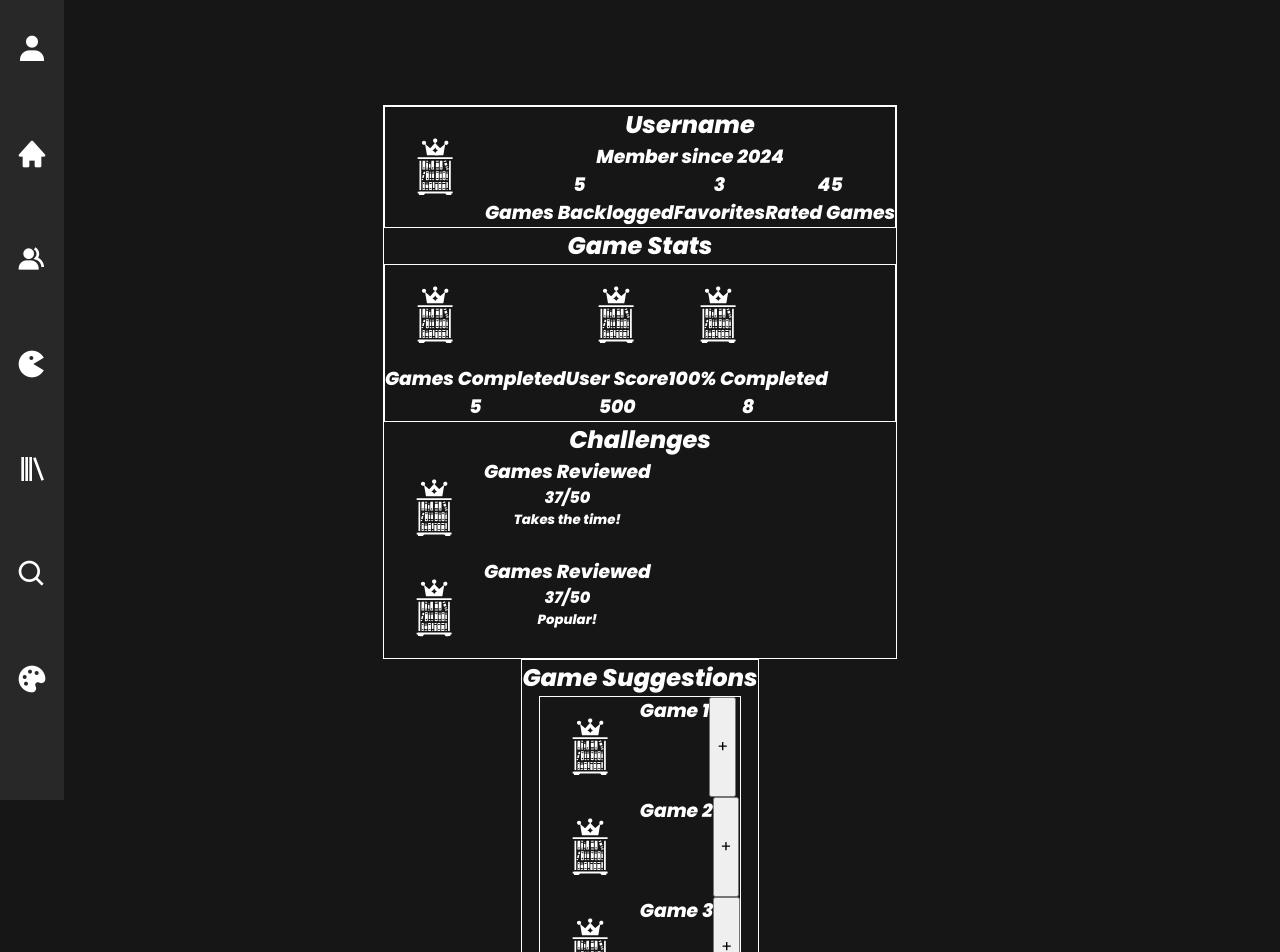
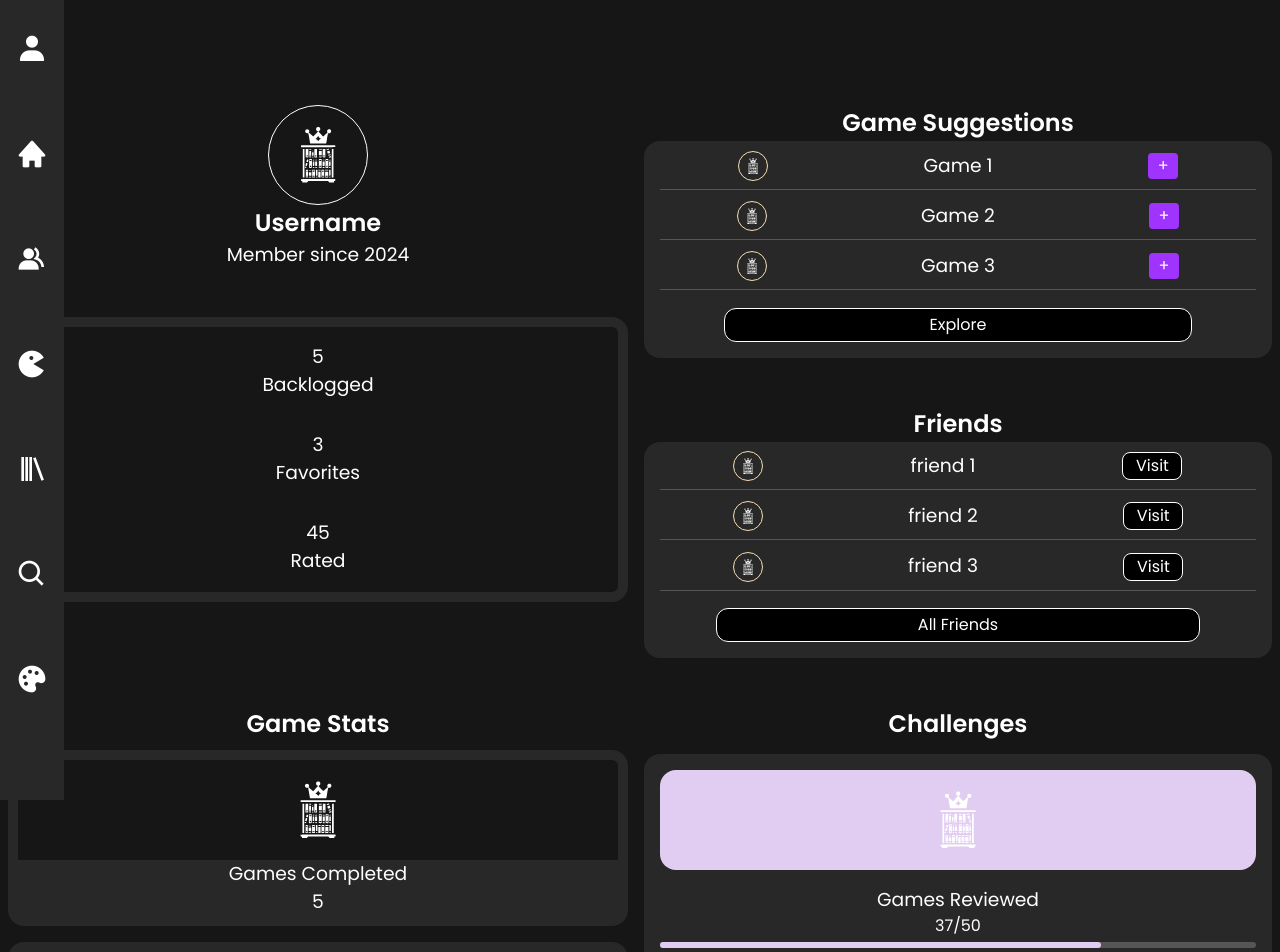
Before and after one commit to saduhub/Backlog-Boss, a React (Vite) app in the folder client/: page /Profile in a window 1280 px wide. Shown: the top 952 px of the page. Built offline with nearby package versions, Linux system fonts and the light colour scheme.

Commit message:
Finished Profile page styling. Need to finish desktop spacing

```diff
--- a/client/src/assets/css/profile.css
+++ b/client/src/assets/css/profile.css
@@ -2,77 +2,270 @@
     display: flex;
     flex-direction: column;
     width: 100vw;
-    padding: 0 5%;
+    /* padding: 0 5%;  */
     text-align: center;
     margin: calc(5vh + 25px) auto 50%;
     color: #ffffff;
     min-width: 280px;
 }
+
+.profile-main-section img {
+    max-width: 100px;
+    margin: 0 auto;
+}
+
+.profile-main-section h2 {
+    font-style: normal;
+    font-weight: 600;
+}
+
+.profile-main-section h3,h4,h5 {
+    font-style: normal;
+    font-weight: 400;
+}
 /* Section 1 */
 .profile-user-stats-challenges {
+    width: 100%;
     margin: 0 auto;
     display: flex;
     flex-direction: column;
-    border: #ffffff solid 1px;
 }
 /* User Card */
 .profile-user {
     display: flex;
-    flex-direction: row;
+    flex-direction: column;
+    margin-bottom: 3rem;
+}
+
+.profile-user img {
+    border-radius: 50%;
     border: #ffffff solid 1px;
+}
+
+.profile-username-since {
+    margin-bottom: 3rem;
 }
 
 .profile-user-stats {
     display: flex;
-    flex-direction: row;
+    flex-direction: column;
+    border: #282828 10px solid;
+    border-radius: 1rem;
+    margin: 0 3rem;
+}
+
+.profile-user-games, .profile-favorite-games, .profile-rated-games {
+    margin: 1rem auto;
 }
 /* Game Stats */
+.profile-games {
+    margin-bottom: 3rem;
+}
+
 .profile-game-stats {
     display: flex;
-    flex-direction: row;
-    border: #ffffff solid 1px;
+    flex-direction: column;
 }
+
+.profile-game-stats h3 {
+    background-color: #282828;
+}
+
+.profile-completed-games, .profile-score-games, .profile-onehundred-games {
+    border: #282828 10px solid;
+    border-radius: 1rem;
+    margin: 0 3rem 1rem;
+}
+
 /* Challenges */
+.profile-challenges {
+    margin-bottom: 3rem;
+}
+
 .profile-games-reviewed, .profile-likes-gardnered {
     display: flex;
-    flex-direction: row;
+    flex-direction: column;
+    background-color: #282828;
+    margin: 0 3rem 1rem;
+    padding: 1rem;
+    border-radius: 1rem;
+}
+
+.profile-reviewed-image, .profile-likes-image {
+    background-color: #E1CDF2;
+    border-radius: 1rem;
+    margin-bottom: 1rem;
+}
+
+.profile-progress-bar {
+    width: 100%;
+    background-color: #565656;
+    margin: 0.25rem 0;
+    border-radius: 0.3rem;
+}
+
+.profile-progress-bar p {
+    opacity: 0;
+    font-size: 4px;
+}
+
+.profile-reviewed {
+    width: calc(37/50 * 100%);
+    background-color: #E1CDF2;
+    border-radius: 0.3rem;
+}
+
+.profile-likes {
+    width: calc(1/200 * 100%);
+    background-color: #E1CDF2;
+    border-radius: 0.3rem;
+}
+/* Challenges Desktop */
+.profile-challenges-desktop {
+    display: none;
 }
 /* Section 2 */
 .profile-suggestions-friends {
+    width: 100%;
     margin: 0 auto;
+    padding: 0 3rem;
     display: flex;
     flex-direction: column;
-    border: #ffffff solid 1px;
 }
 /* Game Suggestions */
 .profile-game-suggestions{
-    margin: 0 auto;
+    width: 100%;
+    margin: 0 auto 3rem;
     display: flex;
     flex-direction: column;
-    border: #ffffff solid 1px;
+    border-radius: 1rem;
+    background-color: #282828;
+}
+
+.profile-explore-button {
+    margin: 1rem 5rem;
+    padding: 0.25rem 0;
+    background-color: #000000;
+    border: 1px solid #ffffff;
+    border-radius: 0.75rem;
+    color: #ffffff;
 }
 /* Game */
 .profile-game-suggested {
     display: flex;
     flex-direction: row;
+    justify-content: space-around;
+    align-items: center;
+    margin: 0.1rem 1rem;
+    padding: 0.5rem 0;
+    border-bottom: #565656 solid 1px;
+}
+
+.profile-game-suggested img {
+    height: auto;
+    width: 30px;
+    margin: 0;
+    border-radius: 50%;
+    border: solid wheat 1px;
+}
+
+.profile-game-suggested button {
+    width: 30px;
+    border-radius: 0.25rem;
+    background-color: #9F34FF;
+    border: none;
+    color: #ffffff;
 }
 /* Friends */
 .profile-friend-list{
-    margin: 0 auto;
+    width: 100%;
+    margin: 0 auto 3rem;
     display: flex;
     flex-direction: column;
-    border: #ffffff solid 1px;
+    border-radius: 1rem;
+    background-color: #282828;
 }
 /* Friend */
 .profile-friend-listed {
+    /* display: flex;
+    flex-direction: row; */
     display: flex;
     flex-direction: row;
+    justify-content: space-around;
+    align-items: center;
+    margin: 0.1rem 1rem;
+    padding: 0.5rem 0;
+    border-bottom: #565656 solid 1px;
 }
-img {
-    max-width: 100px;
+
+.profile-all-friends-button {
+    margin: 1rem 4.5rem;
+    padding: 0.25rem 0;
+    background-color: #000000;
+    border: 1px solid #ffffff;
+    border-radius: 0.75rem;
+    color: #ffffff;
+}
+
+.profile-friend-listed img {
+    height: auto;
+    width: 30px;
+    margin: 0;
+    border-radius: 50%;
+    border: solid wheat 1px;
+}
+
+.profile-friend-listed button {
+    width: 60px;
+    border-radius: 0.5rem;
+    background-color: #000000;
+    border: 1px solid #ffffff;
+    color: #ffffff;
 }
 
 /* Media Queries  */
+@media (max-width: 360px) {
+    .profile-user-stats, .profile-completed-games, .profile-score-games, .profile-onehundred-games, .profile-games-reviewed, .profile-likes-gardnered {
+        margin: 1rem;
+    }
+
+    .profile-suggestions-friends {
+        padding: 0 1rem;
+    }
+}
+
+@media (min-width: 540px) {
+    .profile-main-section {
+        flex-direction: row;
+    }
+
+    .profile-user {
+        margin-bottom: 6rem;
+    }
+
+    /* Mobile Challenges */
+    .profile-challenges {
+        display: none;
+    }
+    /* Desktop Challenges */
+    .profile-challenges-desktop {
+        display: block;
+    }
+
+    .profile-games-reviewed, .profile-likes-gardnered {
+        margin: 0.75rem 0 1rem 0;
+    }
+
+    .profile-user-stats, .profile-completed-games, .profile-score-games, .profile-onehundred-games {
+        margin: 0.5rem;
+    }
+
+    .profile-suggestions-friends {
+        padding: 0 0.5rem;
+    }
+
+}
+
 @media (min-width: 760px) {
     .profile-main-section {
         margin: calc(10vh + 25px) auto 5%;
--- a/client/src/pages/Profile.jsx
+++ b/client/src/pages/Profile.jsx
@@ -27,7 +27,7 @@ function Profile() {
                 <div className="profile-user-stats">
                   <div className="profile-user-games">
                     <h3>5</h3>
-                    <h3>Games Backlogged</h3>
+                    <h3>Backlogged</h3>
                   </div>
                   <div className="profile-favorite-games">
                     <h3>3</h3>
@@ -35,7 +35,7 @@ function Profile() {
                   </div>
                   <div className="profile-rated-games">
                     <h3>45</h3>
-                    <h3>Rated Games</h3>
+                    <h3>Rated</h3>
                   </div>
                 </div>
               </div>
@@ -70,7 +70,7 @@ function Profile() {
                   </div>
                 </div>
               </div>
-            {/* Challenges */}
+              {/* Challenges Mobile */}
               <div className="profile-challenges">
                 <h2>Challenges</h2>
                 {/* Reviewed */}
@@ -83,7 +83,11 @@ function Profile() {
                       <h3>Games Reviewed</h3>
                       <h4>37/50</h4>
                     </div>
-                  <div className='profile-progress-bar'></div>
+                    <div className='profile-progress-bar'>
+                      <div className='profile-reviewed'>
+                        <p>.</p>
+                      </div>
+                    </div>
                     <h5>Takes the time!</h5>
                   </div>
                 </div>
@@ -95,9 +99,13 @@ function Profile() {
                   <div className="profile-progress">
                     <div className="profile-title-number">
                       <h3>Games Reviewed</h3>
-                    <h4>37/50</h4>
+                      <h4>1/200</h4>
                     </div>
-                  <div className='profile-progress-bar'></div>
+                    <div className='profile-progress-bar'>
+                      <div className='profile-likes'>
+                        <p>.</p>
+                      </div>
+                    </div>
                     <h5>Popular!</h5>
                   </div>
                 </div>
@@ -126,7 +134,7 @@ function Profile() {
                 <button>+</button>
               </div>
               {/* Explore */}
-              <button>Explore</button>
+              <button className='profile-explore-button'>Explore</button>
             </div>
             {/* Friends */}
             <h2>Friends</h2>
@@ -150,7 +158,47 @@ function Profile() {
                 <button>Visit</button>
               </div>
               {/* All Friends */}
-              <button>All Friends</button>
+              <button className='profile-all-friends-button'>All Friends</button>
+            </div>
+            {/* Challenges Desktop */}
+            <div className="profile-challenges-desktop">
+                <h2>Challenges</h2>
+                {/* Reviewed */}
+                <div className="profile-games-reviewed">
+                  <div className="profile-reviewed-image">
+                    <img src={logo} alt="placeholder" />
+                  </div>
+                  <div className="profile-progress">
+                    <div className="profile-title-number">
+                      <h3>Games Reviewed</h3>
+                      <h4>37/50</h4>
+                    </div>
+                    <div className='profile-progress-bar'>
+                      <div className='profile-reviewed'>
+                        <p>.</p>
+                      </div>
+                    </div>
+                    <h5>Takes the time!</h5>
+                  </div>
+                </div>
+                {/* Likes */}
+                <div className="profile-likes-gardnered">
+                  <div className="profile-likes-image">
+                    <img src={logo} alt="placeholder" />
+                  </div>
+                  <div className="profile-progress">
+                    <div className="profile-title-number">
+                      <h3>Games Reviewed</h3>
+                      <h4>1/200</h4>
+                    </div>
+                    <div className='profile-progress-bar'>
+                      <div className='profile-likes'>
+                        <p>.</p>
+                      </div>
+                    </div>
+                    <h5>Popular!</h5>
+                  </div>
+                </div>
               </div>
           </div>
       </section>
```
Lines whose indentation alone changed are shown as unchanged.
